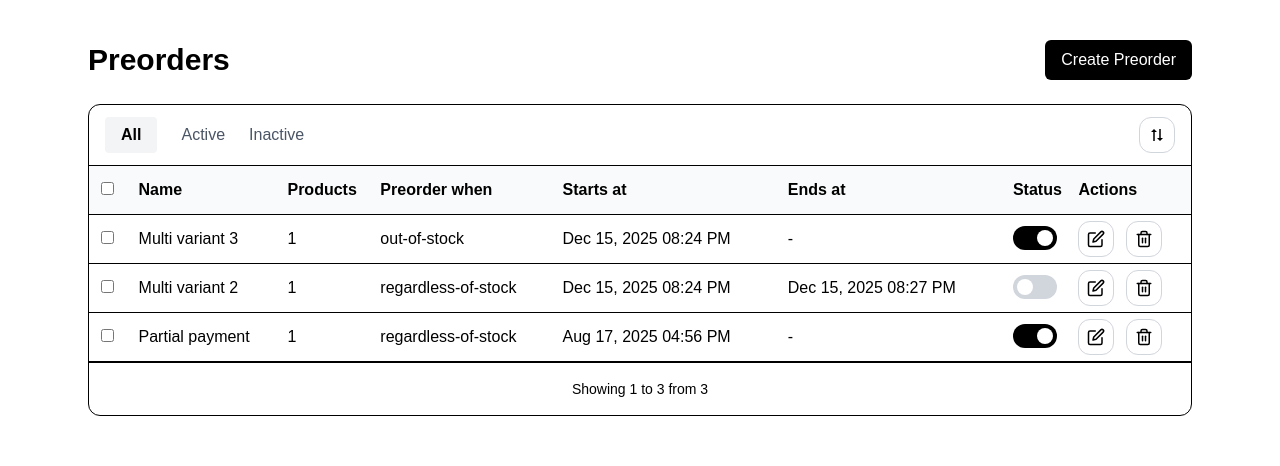
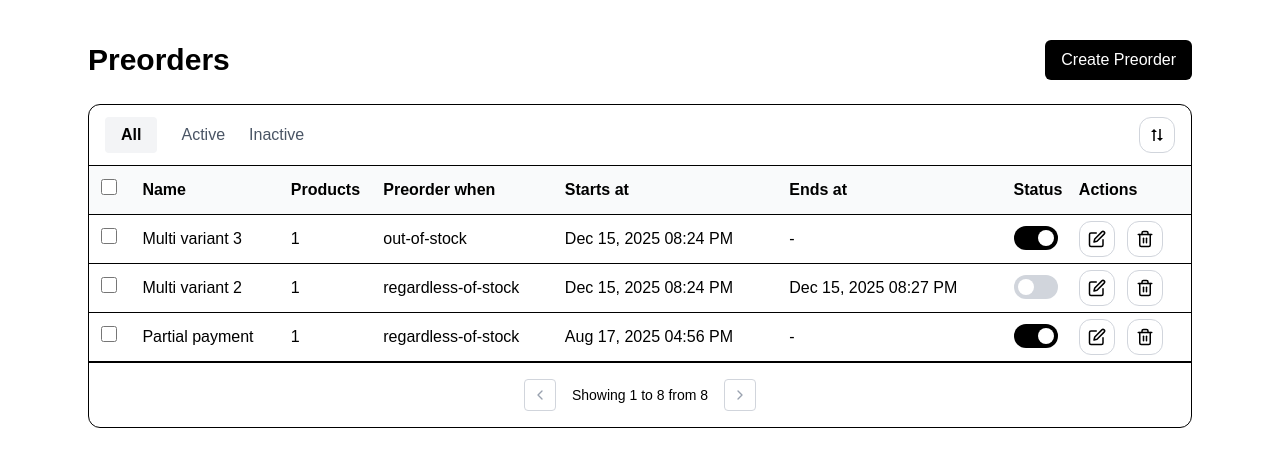
Before and after one commit to adnan2508/preorder-manager, a Next.js app: page / in a window 1280 px wide. Shown: the top 466 px of the page. Built offline with nearby package versions, Linux system fonts and the light colour scheme.

Commit message:
table created

```diff
--- a/src/app/page.tsx
+++ b/src/app/page.tsx
@@ -4,6 +4,7 @@ import Link from "next/link";
 import PageHeading from "@/components/shared/page-heading";
 import PreorderTabs from "@/components/preorder/preorder-tabs";
 import PreorderTable from "@/components/preorder/preorder-table";
+import PreorderPagination from "@/components/preorder/preorder-pagination";
 
 export default function Home() {
   return (
@@ -24,9 +25,7 @@ export default function Home() {
         <PreorderTabs />
         <PreorderTable />
 
-        <div className="border-t p-4 text-center text-sm">
-          Showing 1 to 3 from 3
-        </div>
+        <PreorderPagination />
       </div>
     </Container>
   );
--- /dev/null
+++ b/src/components/preorder/preorder-pagination.tsx
@@ -0,0 +1,23 @@
+import { FiChevronLeft, FiChevronRight } from "react-icons/fi";
+
+export default function PreorderPagination() {
+  return (
+    <div className="border-t px-6 py-4 flex items-center justify-center gap-4">
+      <button
+        className="w-8 h-8 flex items-center justify-center rounded border border-gray-300 text-gray-400"
+      >
+        <FiChevronLeft />
+      </button>
+
+      <span className="text-sm font-medium">
+        Showing 1 to 8 from 8
+      </span>
+
+      <button
+        className="w-8 h-8 flex items-center justify-center rounded border border-gray-300 text-gray-400"
+      >
+        <FiChevronRight />
+      </button>
+    </div>
+  );
+}
--- a/src/components/preorder/preorder-table.tsx
+++ b/src/components/preorder/preorder-table.tsx
@@ -6,6 +6,7 @@ import { FiEdit, FiTrash2 } from "react-icons/fi";
 
 export default function PreorderTable() {
   const [items, setItems] = useState(preorders);
+  const [selectedRows, setSelectedRows] = useState<string[]>([]);
 
   const toggleStatus = (id: string) => {
     setItems((prev) =>
@@ -17,12 +18,37 @@ export default function PreorderTable() {
     );
   };
 
+  const handleRowSelection = (id: string) => {
+    setSelectedRows((prev) =>
+      prev.includes(id)
+        ? prev.filter((item) => item !== id)
+        : [...prev, id]
+    );
+  };
+
+  const allSelected =
+    items.length > 0 &&
+    selectedRows.length === items.length;
+
+  const handleSelectAll = () => {
+    if (allSelected) {
+      setSelectedRows([]);
+    } else {
+      setSelectedRows(items.map((item) => item.id));
+    }
+  };
+
   return (
     <table className="w-full">
       <thead>
         <tr className="border-b bg-gray-50 text-left">
           <th className="p-3">
-            <input type="checkbox" />
+            <input
+              type="checkbox"
+              checked={allSelected}
+              onChange={handleSelectAll}
+              className="h-4 w-4 accent-black"
+            />
           </th>
 
           <th>Name</th>
@@ -39,10 +65,18 @@ export default function PreorderTable() {
         {items.map((item) => (
           <tr
             key={item.id}
-            className="border-b hover:bg-gray-50"
+            className={`border-b hover:bg-gray-100 ${selectedRows.includes(item.id)
+                ? "bg-gray-50"
+                : ""
+              }`}
           >
             <td className="p-3">
-              <input type="checkbox" />
+              <input
+                type="checkbox"
+                checked={selectedRows.includes(item.id)}
+                onChange={() => handleRowSelection(item.id)}
+                className="h-4 w-4 accent-black"
+              />
             </td>
 
             <td className="font-medium">{item.name}</td>
@@ -55,16 +89,14 @@ export default function PreorderTable() {
               <button
                 type="button"
                 onClick={() => toggleStatus(item.id)}
-                className={`relative inline-flex h-6 w-11 items-center rounded-full transition-colors ${
-                  item.active ? "bg-black" : "bg-gray-300"
-                }`}
+                className={`relative inline-flex h-6 w-11 items-center rounded-full transition-colors ${item.active ? "bg-black" : "bg-gray-300"
+                  }`}
               >
                 <span
-                  className={`inline-block h-4 w-4 transform rounded-full bg-white transition-transform ${
-                    item.active
-                      ? "translate-x-6"
-                      : "translate-x-1"
-                  }`}
+                  className={`inline-block h-4 w-4 transform rounded-full bg-white transition-transform ${item.active
+                    ? "translate-x-6"
+                    : "translate-x-1"
+                    }`}
                 />
               </button>
             </td>
```
